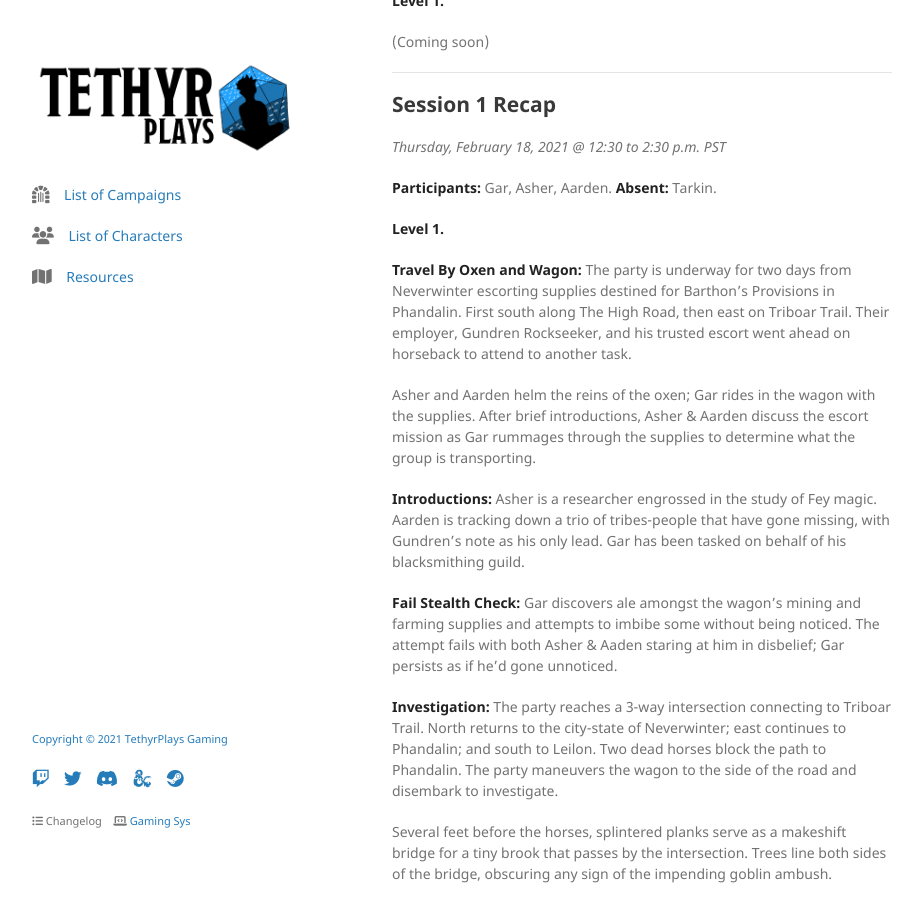
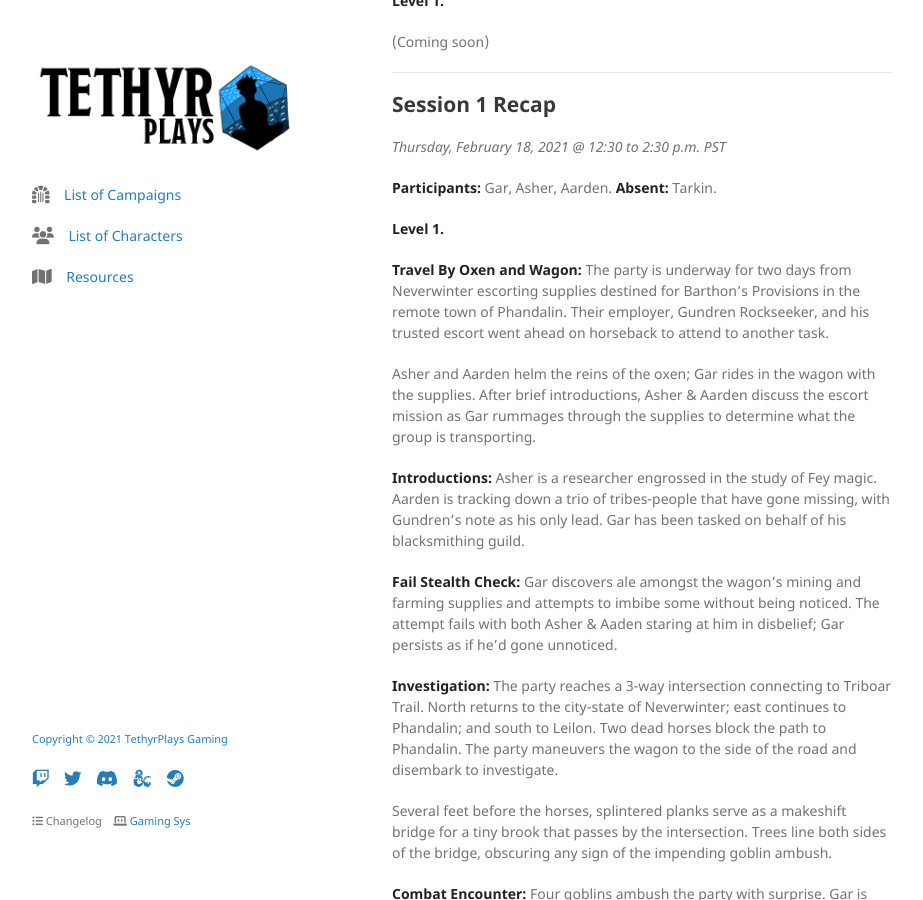
Before and after one commit to tethyrplays/tethyrplays, a Jekyll site: the page built from campaign/2021-lmop-with-dm-nicole.md, in a window 1280 px wide and 900 px high, scrolled down 1051 px. Shown: the whole window, without its empty margins (178-1101 px from the left). Built offline with Jekyll 4.4.1, drawn with Linux system fonts in a browser that asks for light colours; nearby versions of some CDN libraries; our own code applies the rules of GitHub Pages for plain Markdown files; the repository's description, which GitHub fills in, is left out.

Commit message:
Update 2021-lmop-with-dm-nicole.md

```diff
--- a/campaign/2021-lmop-with-dm-nicole.md
+++ b/campaign/2021-lmop-with-dm-nicole.md
@@ -50,7 +50,7 @@ _Thursday, February 18, 2021 @ 12:30 to 2:30 p.m. PST_
 
 **Level 1.**
 
-**Travel By Oxen and Wagon:** The party is underway for two days from Neverwinter escorting supplies destined for Barthon's Provisions in Phandalin. First south along The High Road, then east on Triboar Trail. Their employer, Gundren Rockseeker, and his trusted escort went ahead on horseback to attend to another task.
+**Travel By Oxen and Wagon:** The party is underway for two days from Neverwinter escorting supplies destined for Barthon's Provisions in the remote town of Phandalin. Their employer, Gundren Rockseeker, and his trusted escort went ahead on horseback to attend to another task.
 
 Asher and Aarden helm the reins of the oxen; Gar rides in the wagon with the supplies. After brief introductions, Asher & Aarden discuss the escort mission as Gar rummages through the supplies to determine what the group is transporting.
 
```
